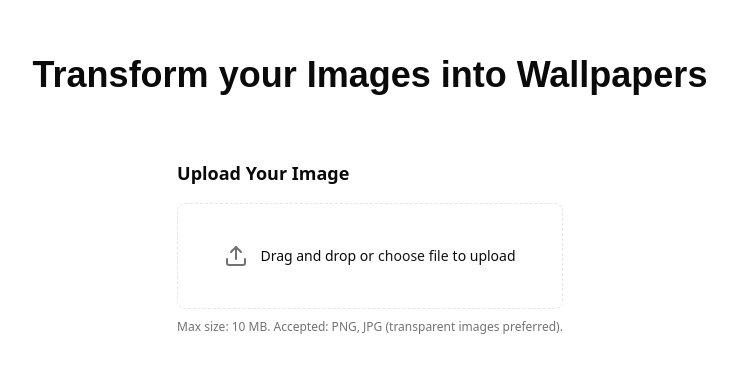
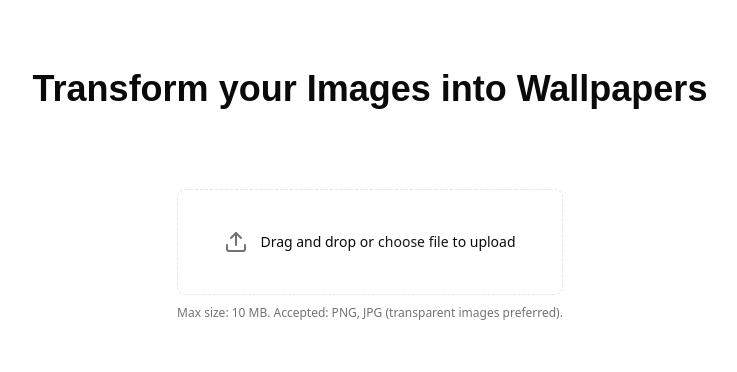
Before and after one commit to dharminnagar/dot-art-wallpapers, a Next.js app: page / in a window 1280 px wide. Shown: the part 192-564 px from the top of the page, without its empty margins (270-1007 px from the left). Built offline with nearby package versions, Linux system fonts and the light colour scheme; a web font is replaced by a local one.

Commit message:
refactor: Remove header from image upload component for cleaner design

```diff
--- a/src/components/image-upload.tsx
+++ b/src/components/image-upload.tsx
@@ -37,10 +37,6 @@ export default function ImageUpload({
   return (
     <div className="sm:mx-auto sm:max-w-lg flex items-center justify-center p-6 w-full max-w-lg">
       <div className="w-full">
-        <h3 className="text-lg font-semibold text-foreground mb-4">
-          Upload Your Image
-        </h3>
-
         {!selectedFile ? (
           <div
             onDrop={handleDrop}
```
